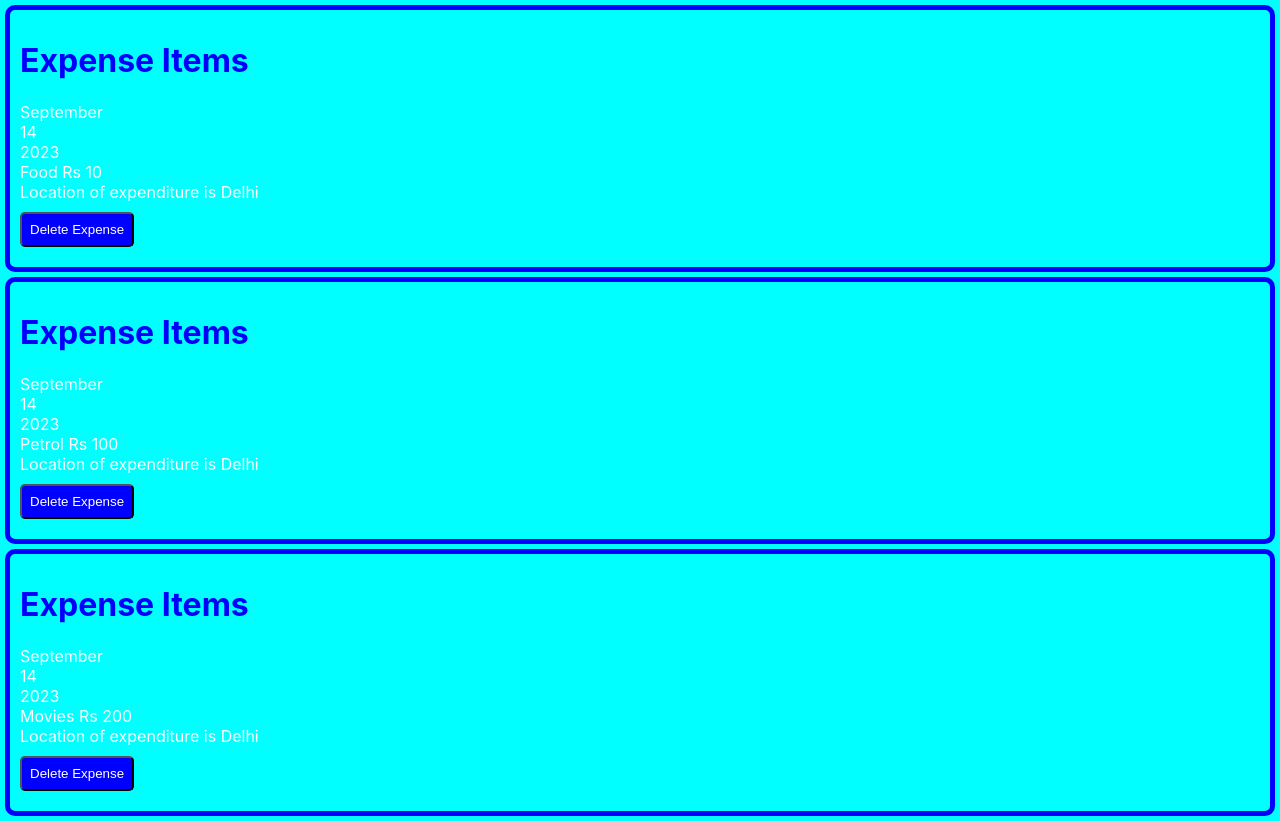
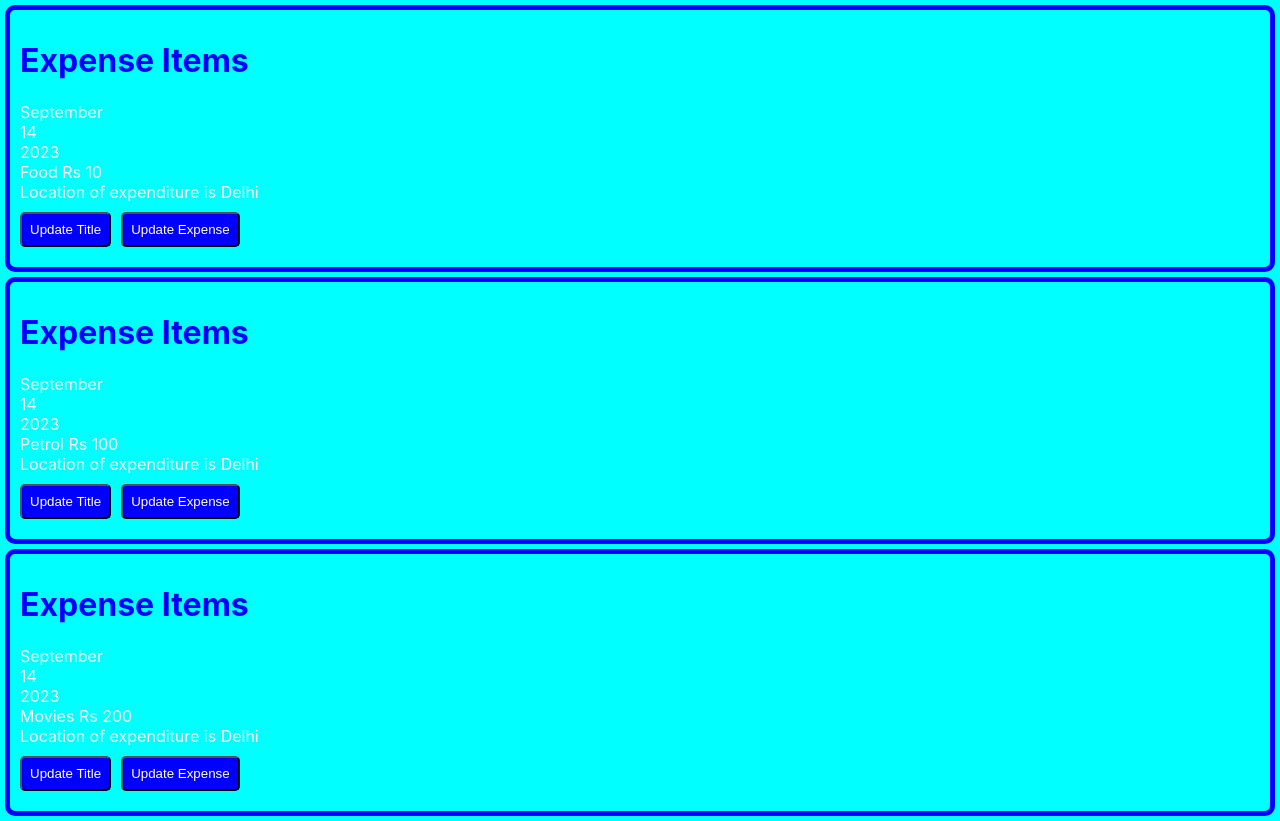
Before and after one commit to codingpartnerNB/react-first-expense, a React (Create React App) app: page / in a window 1280 px wide. Built offline with nearby package versions, Linux system fonts and the light colour scheme.

Commit message:
Adding update title and expense button

```diff
--- a/src/components/ExpenseItem.css
+++ b/src/components/ExpenseItem.css
@@ -12,10 +12,11 @@
     color: blue;
 }
 
-#delBtn{
+.btn{
     background-color: blue;
     padding: 8px;
     border-radius: 5px;
     margin: 10px auto;
     cursor: pointer;
+    margin-right: 10px;
 }
--- a/src/components/ExpenseItem.js
+++ b/src/components/ExpenseItem.js
@@ -1,16 +1,27 @@
+import React, {useState} from "react";
 import './ExpenseItem.css';
 import ExpenseDate from './ExpenseItemDetails/ExpenseDate';
 import ExpenseDetails from './ExpenseItemDetails/ExpenseDetails';
 const ExpenseItem = (props) => {
-    const deleteHandler = () =>{
-        console.log("Button Clicked!!");
+    const [title, setTitle] = useState(props.title);
+    const [expense, setExpense] = useState(props.amount);
+    // const deleteHandler = () =>{}
+    const titleHandler = () =>{
+        setTitle("Updated!!")
+        console.log(title);
+    }
+    const expenseHandler = () =>{
+        setExpense(100);
+        console.log(expense);
     }
     return(
         <div className='container'>
             <h1 className="color-blue">Expense Items</h1>
             <ExpenseDate date={props.date} />
-            <ExpenseDetails title={props.title} amount={props.amount} locationForExpense={props.locationForExpense} />
-            <button id="delBtn" onClick={deleteHandler}>Delete Expense</button>
+            <ExpenseDetails title={title} amount={expense} locationForExpense={props.locationForExpense} />
+            {/* <button className="btn" onClick={deleteHandler}>Delete Expense</button> */}
+            <button className="btn" onClick={titleHandler}>Update Title</button>
+            <button className="btn" onClick={expenseHandler}>Update Expense</button>
         </div>
     );
 }
```
